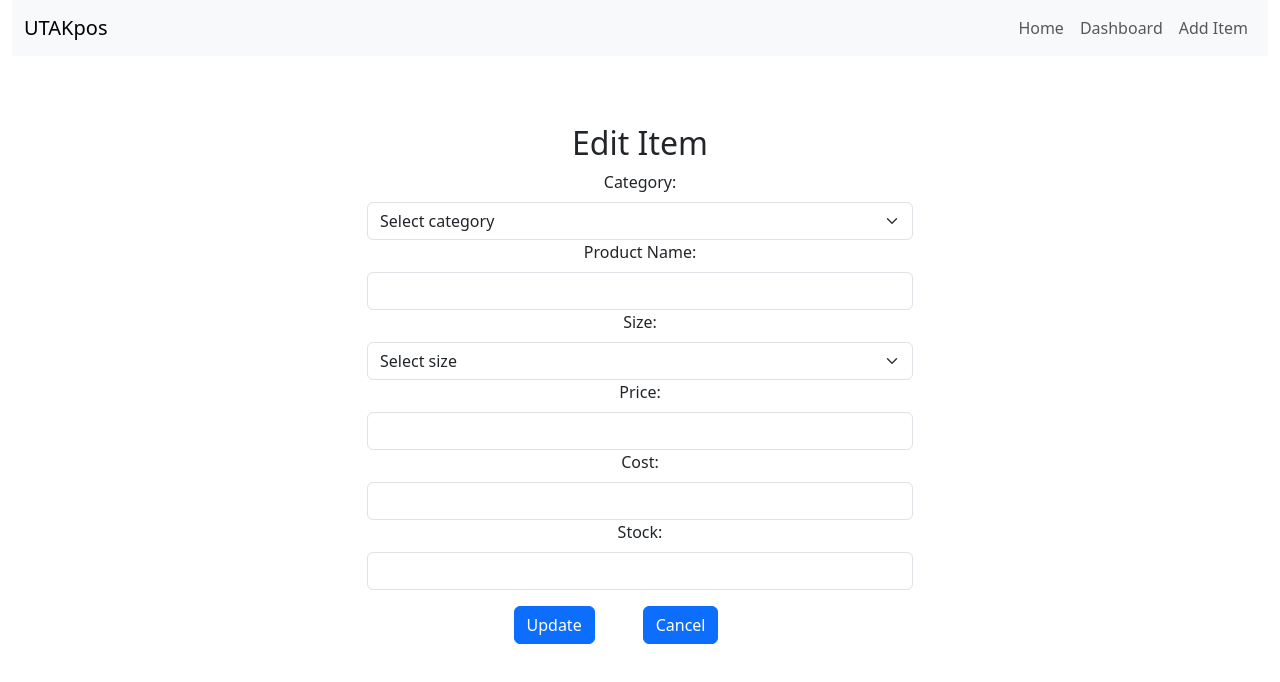
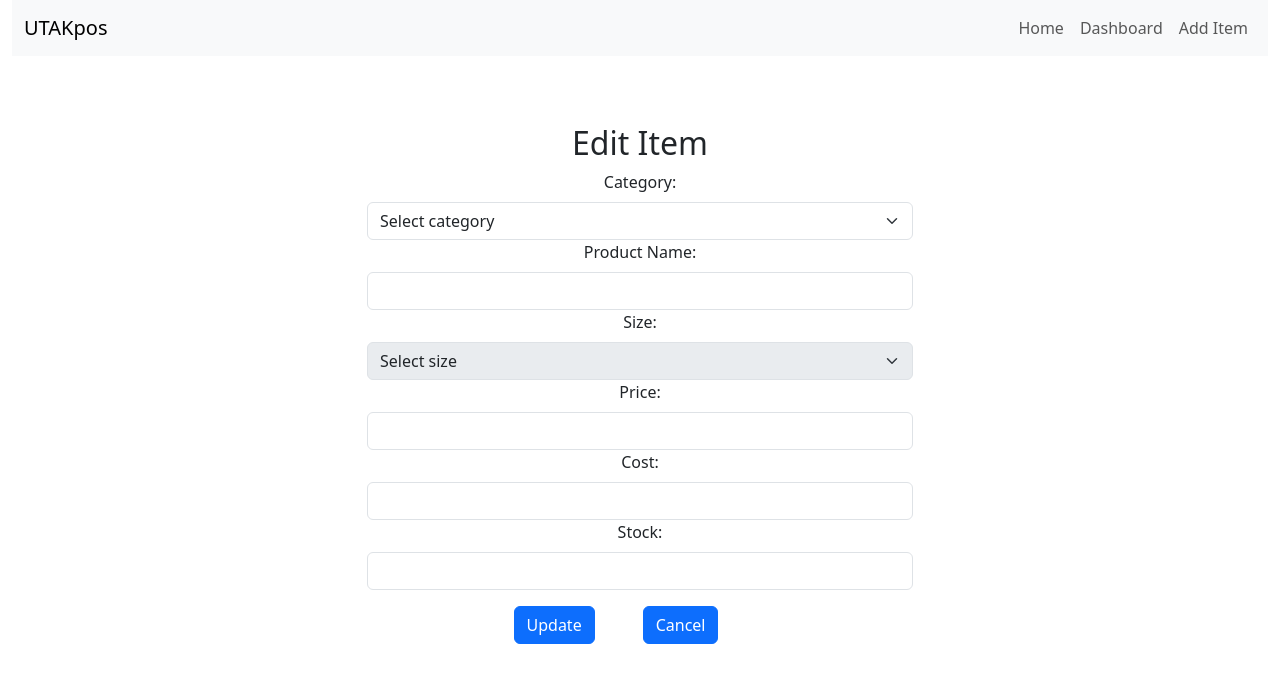
Before and after one commit to eric211923/CRUD-RESTO, a React (Create React App) app: page /update/1 in a window 1280 px wide. Shown: the top 682 px of the page. Built offline with nearby package versions, Linux system fonts and the light colour scheme; no server answers; the database is empty.

Commit message:
Modify Add and Edit Item

```diff
--- a/src/pages/AddItem.js
+++ b/src/pages/AddItem.js
@@ -22,7 +22,24 @@ const AddItem = () => {
   const id = useParams().id;
 
   const handleChange = (e) => {
-    setFormData({ ...formData, [e.target.name]: e.target.value });
+    setFormData({
+      ...formData,
+      [e.target.name]: e.target.value,
+    });
+  };
+
+  const checkIfHasSizesIsDisabled = () => {
+    if (formData.category === "" || formData.category === "Others") {
+      if (formData.selectedSize !== "") {
+        setFormData({
+          ...formData,
+          selectedSize: "",
+        });
+      }
+      return true;
+    }
+
+    return false;
   };
 
   const handleSubmit = async (e) => {
@@ -30,14 +47,7 @@ const AddItem = () => {
 
     const { category, name, selectedSize, prices, cost, stock } = formData;
 
-    if (
-      !category ||
-      !name ||
-      !selectedSize ||
-      isNaN(prices) ||
-      isNaN(cost) ||
-      isNaN(stock)
-    ) {
+    if (!category || !name || isNaN(prices) || isNaN(cost) || isNaN(stock)) {
       toast.error("Please fill in valid values for each input field.");
       return;
     }
@@ -111,9 +121,9 @@ const AddItem = () => {
                 name="selectedSize"
                 value={formData.selectedSize || ""}
                 onChange={handleChange}
+                disabled={checkIfHasSizesIsDisabled()}
               >
                 <option value="">Select size</option>
-                <option value="N/A">N/A</option>
                 <option value="small">Small</option>
                 <option value="medium">Medium</option>
                 <option value="large">Large</option>
--- a/src/pages/EditItem.js
+++ b/src/pages/EditItem.js
@@ -48,6 +48,20 @@ const UpdateForm = ({ handleUpdate }) => {
       ...prevState,
       [name]: value,
     }));
+  };
+
+  const checkIfHasSizesIsDisabled = () => {
+    if (formState.category === "" || formState.category === "Others") {
+      if (formState.selectedSize !== "") {
+        setFormState({
+          ...formState,
+          selectedSize: "",
+        });
+      }
+      return true;
+    }
+
+    return false;
   };
 
   const handleSubmit = async (e) => {
@@ -117,9 +131,9 @@ const UpdateForm = ({ handleUpdate }) => {
                 value={formState.selectedSize || ""}
                 required
                 onChange={handleChange}
+                disabled={checkIfHasSizesIsDisabled()}
               >
                 <option value="">Select size</option>
-                <option value="N/A">N/A</option>
                 <option value="small">Small</option>
                 <option value="medium">Medium</option>
                 <option value="large">Large</option>
```
